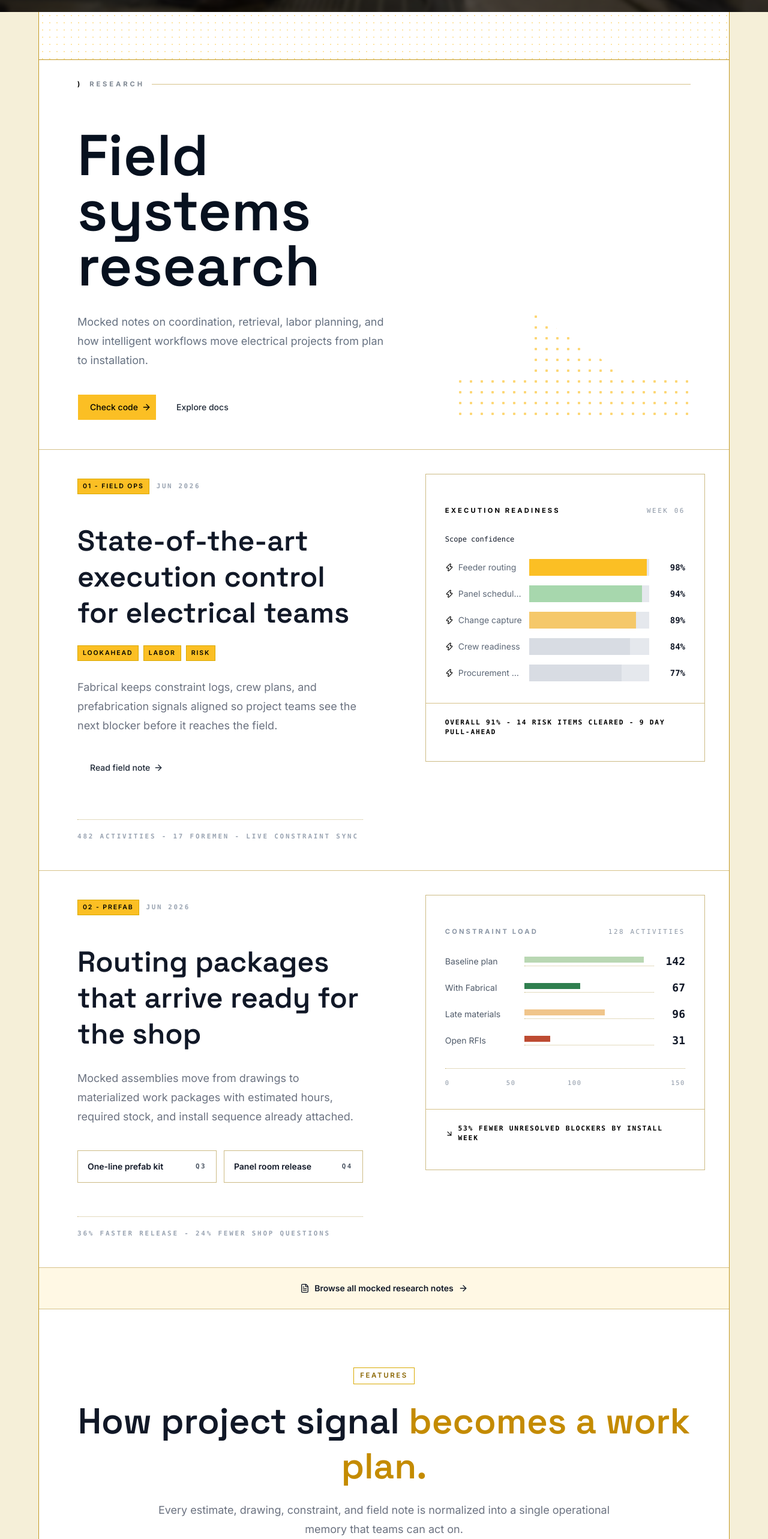
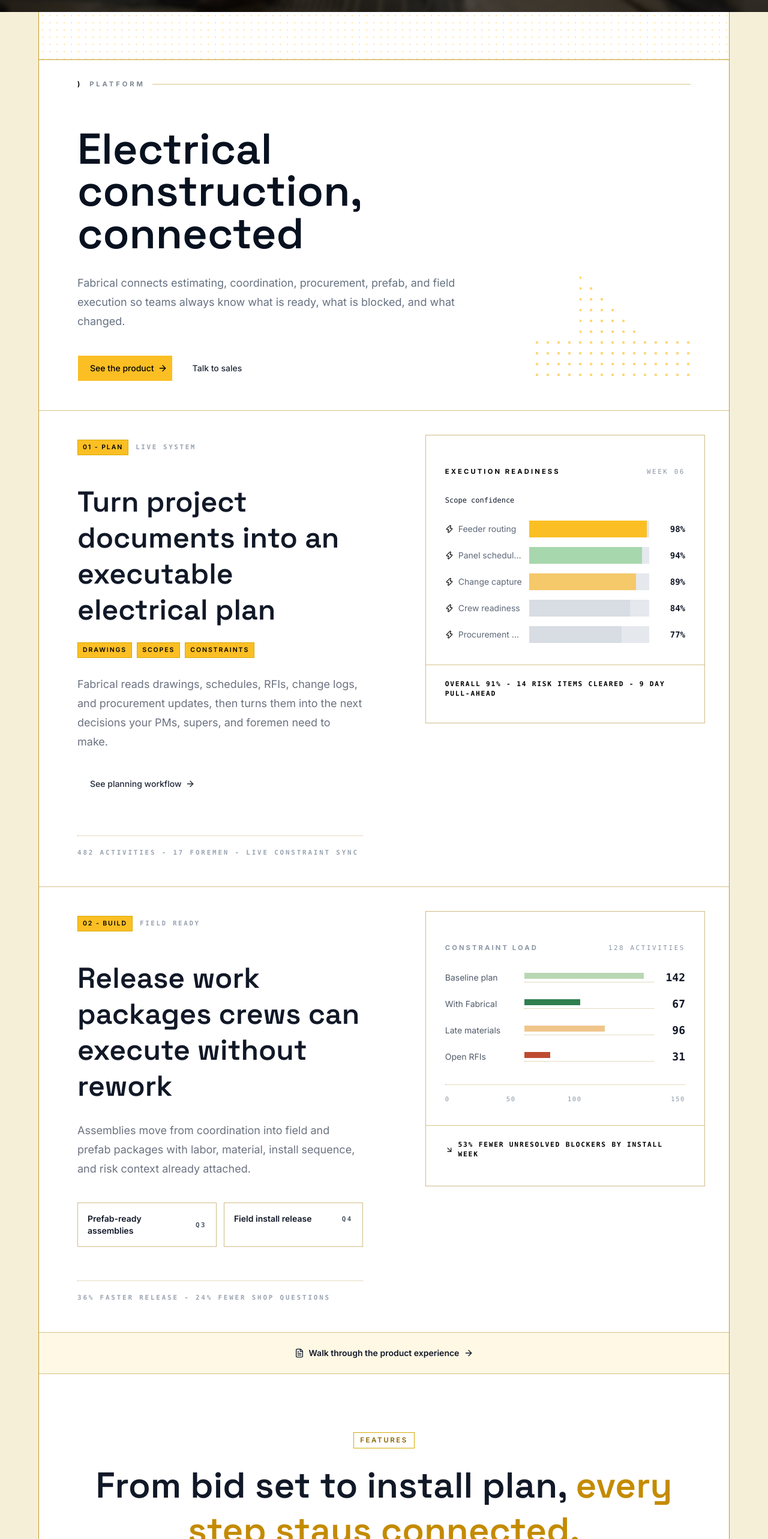
Before and after one commit to alek-karp/fabrical-landing, a Next.js app: page /new in a window 1280 px wide. Shown: the part 780-3346 px from the top of the page at 60% size. Built offline with nearby package versions, Linux system fonts and the light colour scheme.

Commit message:
feat(landing): refresh product page body

```diff
--- a/app/new/page.tsx
+++ b/app/new/page.tsx
@@ -1,12 +1,12 @@
 import { Footer } from "@/components/footer";
 import { Hero } from "@/components/hero";
-import { IndustrialResearchBody } from "@/components/industrial-research-body";
+import { LandingPageBody } from "@/components/landing-page-body";
 
 export default function NewPage() {
   return (
     <>
       <Hero />
-      <IndustrialResearchBody />
+      <LandingPageBody />
       <Footer />
     </>
   );
--- a/components/industrial-research-body.tsx
+++ b/components/landing-page-body.tsx
@@ -28,20 +28,20 @@
 
 const articles = [
   {
-    eyebrow: "01 - FIELD OPS",
-    date: "JUN 2026",
-    title: "State-of-the-art execution control for electrical teams",
-    tags: ["Lookahead", "Labor", "Risk"],
-    body: "Fabrical keeps constraint logs, crew plans, and prefabrication signals aligned so project teams see the next blocker before it reaches the field.",
-    action: "Read field note",
+    eyebrow: "01 - PLAN",
+    date: "LIVE SYSTEM",
+    title: "Turn project documents into an executable electrical plan",
+    tags: ["Drawings", "Scopes", "Constraints"],
+    body: "Fabrical reads drawings, schedules, RFIs, change logs, and procurement updates, then turns them into the next decisions your PMs, supers, and foremen need to make.",
+    action: "See planning workflow",
     foot: "482 activities - 17 foremen - live constraint sync",
   },
   {
-    eyebrow: "02 - PREFAB",
-    date: "JUN 2026",
-    title: "Routing packages that arrive ready for the shop",
-    tags: ["Spools", "BOM", "QA"],
-    body: "Mocked assemblies move from drawings to materialized work packages with estimated hours, required stock, and install sequence already attached.",
+    eyebrow: "02 - BUILD",
+    date: "FIELD READY",
+    title: "Release work packages crews can execute without rework",
+    tags: ["Spools", "BOM", "Sequence"],
+    body: "Assemblies move from coordination into field and prefab packages with labor, material, install sequence, and risk context already attached.",
     foot: "36% faster release - 24% fewer shop questions",
   },
 ];
@@ -164,30 +164,30 @@
   );
 }
 
-function ResearchIntro() {
+function ProductIntro() {
   return (
     <section className="border-b border-[#d6c28a] px-6 py-8 md:px-12 lg:px-16">
-      <SectionLabel>Research</SectionLabel>
-      <div className="grid min-h-[360px] items-end gap-10 pt-16 lg:grid-cols-[1fr_0.9fr]">
+      <SectionLabel>Platform</SectionLabel>
+      <div className="grid min-h-[360px] items-end gap-10 pt-16 lg:grid-cols-[1.35fr_0.65fr]">
         <div className="pb-4">
-          <h1 className="max-w-4xl text-6xl font-semibold leading-[0.96] tracking-normal text-[#07111f] md:text-7xl lg:text-8xl">
-            Field systems research
+          <h1 className="max-w-5xl text-5xl font-semibold leading-[0.98] tracking-normal text-[#07111f] md:text-6xl lg:text-7xl">
+            Electrical construction, connected
           </h1>
           <p className="mt-8 max-w-2xl text-lg leading-8 text-[#667181]">
-            Mocked notes on coordination, retrieval, labor planning, and how
-            intelligent workflows move electrical projects from plan to
-            installation.
+            Fabrical connects estimating, coordination, procurement, prefab, and
+            field execution so teams always know what is ready, what is blocked,
+            and what changed.
           </p>
           <div className="mt-10 flex flex-wrap gap-3">
             <Button className="h-11 rounded-none bg-[#fbbf24] px-5 text-black hover:bg-[#e6b94f]">
-              Check code
+              See the product
               <ArrowRight data-icon="inline-end" />
             </Button>
             <Button
               variant="outline"
               className="h-11 rounded-none border-[#bca765] bg-transparent px-5 text-[#1f2937] shadow-none hover:bg-[#fff1bf]"
             >
-              Explore docs
+              Talk to sales
             </Button>
           </div>
         </div>
@@ -208,7 +208,7 @@
   );
 }
 
-function PrimaryResearchArticle() {
+function PlanningSection() {
   const article = articles[0];
 
   return (
@@ -251,7 +251,7 @@
   );
 }
 
-function SecondaryResearchArticle() {
+function WorkPackagesSection() {
   const article = articles[1];
 
   return (
@@ -275,7 +275,7 @@
               <CardContent className="px-4 py-4">
                 <div className="flex items-center justify-between gap-4">
                   <span className="text-sm font-semibold text-[#111827]">
-                    One-line prefab kit
+                    Prefab-ready assemblies
                   </span>
                   <span className="font-mono text-[0.68rem] font-bold uppercase tracking-[0.22em] text-[#4b5563]">
                     Q3
@@ -287,7 +287,7 @@
               <CardContent className="px-4 py-4">
                 <div className="flex items-center justify-between gap-4">
                   <span className="text-sm font-semibold text-[#111827]">
-                    Panel room release
+                    Field install release
                   </span>
                   <span className="font-mono text-[0.68rem] font-bold uppercase tracking-[0.22em] text-[#4b5563]">
                     Q4
@@ -308,14 +308,14 @@
   );
 }
 
-function ResearchNotesLink() {
+function ProductTourLink() {
   return (
     <a
       href="/"
       className="flex items-center justify-center gap-2 border-b border-[#d6c28a] bg-[#fff8e4] px-6 py-6 text-sm font-semibold text-[#111827] transition-colors hover:bg-[#fff1bf]"
     >
       <FileText className="size-4" aria-hidden="true" />
-      Browse all mocked research notes
+      Walk through the product experience
       <ArrowRight className="size-4" aria-hidden="true" />
     </a>
   );
@@ -328,18 +328,18 @@
         Features
       </span>
       <h2 className="mx-auto mt-6 max-w-5xl text-4xl font-semibold leading-tight tracking-normal text-[#111827] md:text-6xl">
-        How project signal{" "}
-        <span className="text-[#c48b00]">becomes a work plan.</span>
+        From bid set to install plan,{" "}
+        <span className="text-[#c48b00]">every step stays connected.</span>
       </h2>
       <p className="mx-auto mt-5 max-w-3xl text-lg leading-8 text-[#6b7280]">
-        Every estimate, drawing, constraint, and field note is normalized into a
-        single operational memory that teams can act on.
+        The product keeps project knowledge live across office, shop, and field,
+        so every team works from the same current picture.
       </p>
     </section>
   );
 }
 
-export function IndustrialResearchBody() {
+export function LandingPageBody() {
   return (
     <main className="min-h-screen bg-[#f5efd8] px-4 text-[#111827] sm:px-6 lg:px-10">
       <div className="mx-auto max-w-6xl border-x border-[#c39a26] bg-white">
@@ -351,10 +351,10 @@
             backgroundSize: "12px 12px",
           }}
         />
-        <ResearchIntro />
-        <PrimaryResearchArticle />
-        <SecondaryResearchArticle />
-        <ResearchNotesLink />
+        <ProductIntro />
+        <PlanningSection />
+        <WorkPackagesSection />
+        <ProductTourLink />
         <FeaturePipeline />
       </div>
     </main>
```
